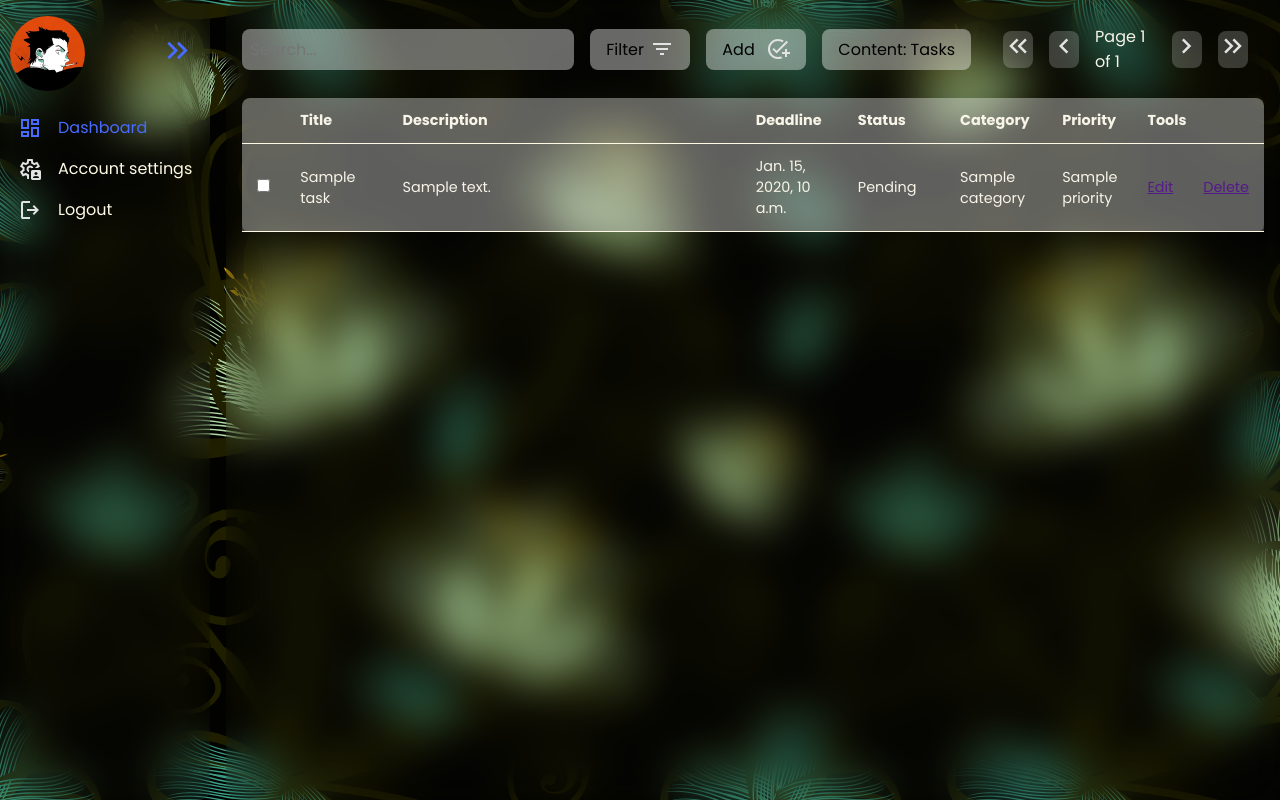
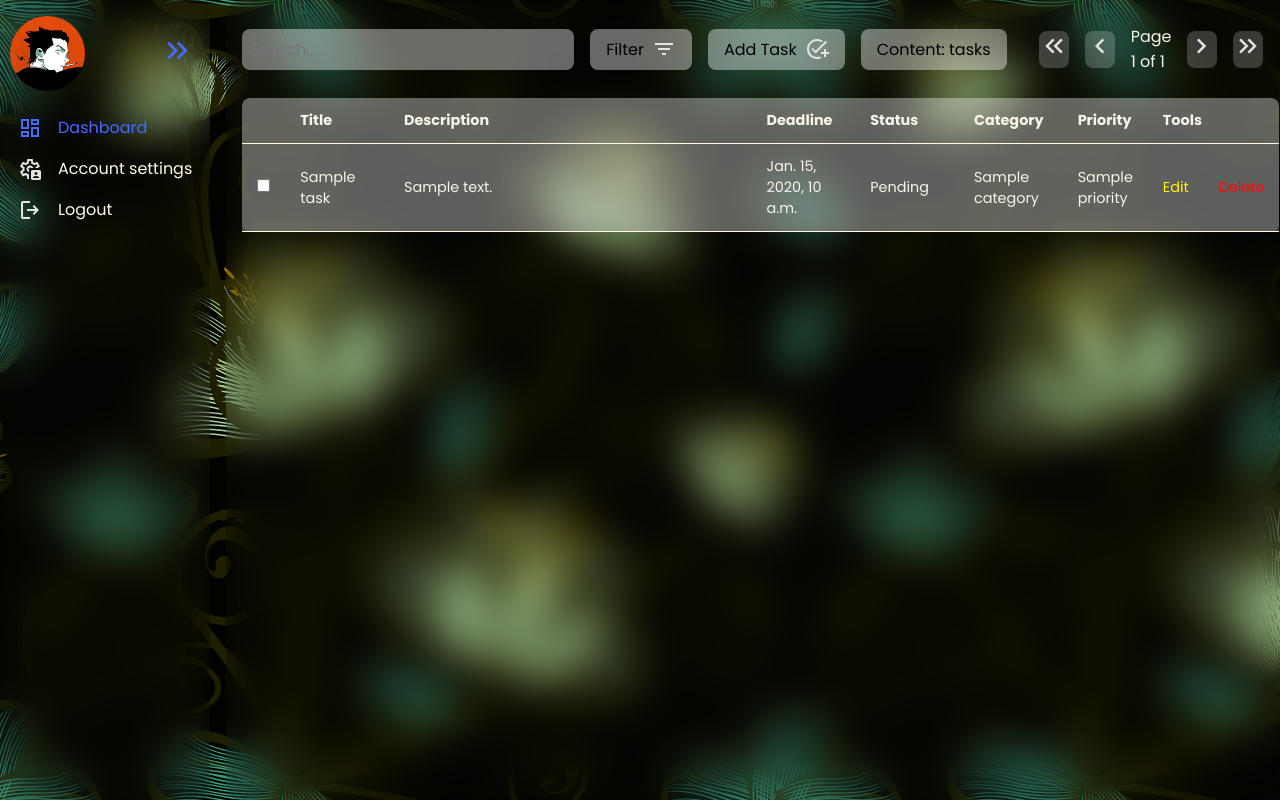
Before and after one commit to tinapay-aa/Hangarin_Todo_App, a Django app: page /?&table-content=tasks in a window 1280 px wide. Run offline with Django 5.2, Linux system fonts and the light colour scheme; tables that the repository leaves empty hold one stand-in row (values such as "Sample post"); some web fonts are replaced.

Commit message:
Finished edit and delete functionality of tasks.

```diff
--- a/todos/static/css/style.css
+++ b/todos/static/css/style.css
@@ -149,6 +149,7 @@ main {
             flex-shrink: 0;
             justify-content: space-between;
             align-items: center;
+            gap: .5em;
 
             min-width: 100px;
             padding: .5em 1em;
@@ -468,13 +476,23 @@ main {
             #checkbox-column {
                 text-align: center;
             }
+
+            a {
+                text-decoration: none;
+            }
+            #edit-link {
+                color: #fff600;
+            }
+            #delete-link {
+                color: #ff0e0e;
+            }
         }
     }
 
     /* Create Task View Styling */
 }
 
-main.createTask {
+main.Task_Form {
     display: flex;
     .form-container {
         font-family: 'Poppins', sans-serif;
--- a/todos/static/js/app.js
+++ b/todos/static/js/app.js
@@ -15,9 +15,8 @@ const priority_toggler = document.getElementById('priority-toggler')
 
 const filter_modal = document.getElementById('filter-modal-container')
 
-if (window.location.pathname == '/task/create/') {
-    main.classList.add('createTask');
-    console.log("HUAAH")
+if (window.location.pathname.startsWith('/task/')) {
+    main.classList.add('Task_Form');
 }
 
 function toggle_filter_modal() {
--- a/todos/templates/create_task_view.html
+++ b/todos/templates/Task/create_task.html
@@ -2,7 +2,7 @@
 {% load static %}
 
 
-{% block title %}Home{% endblock %}
+{% block title %}Add Task{% endblock %}
 
 {% block content %}
 <div class="form-container">
--- a/todos/templates/home.html
+++ b/todos/templates/home.html
@@ -15,14 +15,26 @@
             <svg xmlns="http://www.w3.org/2000/svg" height="24px" viewBox="0 -960 960 960" width="24px" fill="#e3e3e3"><path d="M400-240v-80h160v80H400ZM240-440v-80h480v80H240ZM120-640v-80h720v80H120Z"/></svg>
         </button>
 
+        {% if table_content == 'tasks' %}
         <a href="/task/create/" id="add-button">
-            Add
+            Add Task
             <svg xmlns="http://www.w3.org/2000/svg" height="24px" viewBox="0 -960 960 960" width="24px" fill="#e3e3e3"><path d="M480-80q-83 0-156-31.5T197-197q-54-54-85.5-127T80-480q0-83 31.5-156T197-763q54-54 127-85.5T480-880q65 0 123 19t107 53l-58 59q-38-24-81-37.5T480-800q-133 0-226.5 93.5T160-480q0 133 93.5 226.5T480-160q32 0 62-6t58-17l60 61q-41 20-86 31t-94 11Zm280-80v-120H640v-80h120v-120h80v120h120v80H840v120h-80ZM424-296 254-466l56-56 114 114 400-401 56 56-456 457Z"/></svg>
         </a>
+        {% elif table_content == 'subtasks' %}
+        <a href="/subtask/create/" id="add-button">
+            Add Subtask
+            <svg xmlns="http://www.w3.org/2000/svg" height="24px" viewBox="0 -960 960 960" width="24px" fill="#e3e3e3"><path d="M480-80q-83 0-156-31.5T197-197q-54-54-85.5-127T80-480q0-83 31.5-156T197-763q54-54 127-85.5T480-880q65 0 123 19t107 53l-58 59q-38-24-81-37.5T480-800q-133 0-226.5 93.5T160-480q0 133 93.5 226.5T480-160q32 0 62-6t58-17l60 61q-41 20-86 31t-94 11Zm280-80v-120H640v-80h120v-120h80v120h120v80H840v120h-80ZM424-296 254-466l56-56 114 114 400-401 56 56-456 457Z"/></svg>
+        </a>
+        {% elif table_content == 'notes' %}
+        <a href="/note/create/" id="add-button">
+            Add Note
+            <svg xmlns="http://www.w3.org/2000/svg" height="24px" viewBox="0 -960 960 960" width="24px" fill="#e3e3e3"><path d="M480-80q-83 0-156-31.5T197-197q-54-54-85.5-127T80-480q0-83 31.5-156T197-763q54-54 127-85.5T480-880q65 0 123 19t107 53l-58 59q-38-24-81-37.5T480-800q-133 0-226.5 93.5T160-480q0 133 93.5 226.5T480-160q32 0 62-6t58-17l60 61q-41 20-86 31t-94 11Zm280-80v-120H640v-80h120v-120h80v120h120v80H840v120h-80ZM424-296 254-466l56-56 114 114 400-401 56 56-456 457Z"/></svg>
+        </a>
+        {% endif %}
 
         <div id="content-dropdown-container">
         <button class="table-content-toggle">
-            Content: Tasks
+            Content: {{ table_content }}
         </button>
 
         <div id="dropdown-content">
@@ -227,8 +239,8 @@
                     <td>{{ task.status }}</td>
                     <td>{{ task.category }}</td>
                     <td>{{ task.priority }}</td>
-                    <td><a href="">Edit</a></td>
-                    <td><a href="">Delete</a></td>
+                    <td><a id="edit-link" href="{% url 'Update_Task' task.pk %}">Edit</a></td>
+                    <td><a id="delete-link" href="{% url 'Delete_Task' task.pk %}">Delete</a></td>
                 </tr>
                 {% endfor %}
 
@@ -244,8 +256,8 @@
                     {% endif %}
                     <td>{{ subtask.title }}</td>
                     <td>{{ subtask.status }}</td>
-                    <td><a href="">Edit</a></td>
-                    <td><a href="">Delete</a></td>
+                    <td><a id="edit-link" href="">Edit</a></td>
+                    <td><a id="delete-link" href="">Delete</a></td>
                 </tr>
                 {% endfor %}
 
@@ -255,8 +267,8 @@
                 <tr>
                     <td>{{ note.task.title }}</td>
                     <td>{{ note.content }}</td>
-                    <td><a href="">Edit</a></td>
-                    <td><a href="">Delete</a></td>
+                    <td><a id="edit-link" href="">Edit</a></td>
+                    <td><a id="delete-link" href="">Delete</a></td>
                 </tr>
                 {% endfor %}
 
--- a/todos/urls.py
+++ b/todos/urls.py
@@ -3,5 +3,7 @@ from . import views
 
 urlpatterns = [
     path('', views.Home, name='Home_Page'),
-    path('task/create/', views.TaskCreateView.as_view(), name='Create_Task')
+    path('task/create/', views.TaskCreateView.as_view(), name='Create_Task'),
+    path('task/<int:pk>/edit/', views.TaskUpdateView.as_view(), name='Update_Task'),
+    path('task/<int:pk>/delete/', views.TaskDeleteView.as_view(), name='Delete_Task')
 ]
--- a/todos/views.py
+++ b/todos/views.py
@@ -3,7 +3,7 @@ from django.http import HttpResponse
 from .models import Task, Category, Priority, SubTask, Note
 from .forms import TaskForm
 from django.core.paginator import Paginator
-from django.views.generic import CreateView, UpdateView
+from django.views.generic import CreateView, UpdateView, DeleteView
 from django.urls import reverse_lazy
 # Create your views here.
 
@@ -58,7 +58,6 @@ def Home(request):
         page = request.GET.get('page')
         paginated_content = paginator.get_page(page)
 
-
     return render(request, 'home.html', {
         'content': paginated_content,
         'categories': categories,
@@ -69,5 +68,16 @@ def Home(request):
 class TaskCreateView(CreateView):
     model = Task
     form_class = TaskForm
-    template_name = 'create_task_view.html'
+    template_name = 'Task/create_task.html'
     success_url = reverse_lazy('Home_Page')
+
+class TaskUpdateView(UpdateView):
+    model = Task
+    form_class = TaskForm
+    template_name = 'Task/update_task.html'
+    success_url = reverse_lazy('Home_Page')
+
+class TaskDeleteView(DeleteView):
+    model = Task
+    template_name = 'Task/delete_task.html'
+    success_url = reverse_lazy('Home_Page')
```
Also changed, not shown: other parts of todos/static/css/style.css (+23 -3 lines), todos/templates/Task/delete_task.html (added, +23 -0 lines), todos/templates/Task/update_task.html (added, +20 -0 lines), todos/templates/delete.html (deleted), todos/templates/edit_task_view.html (deleted).
